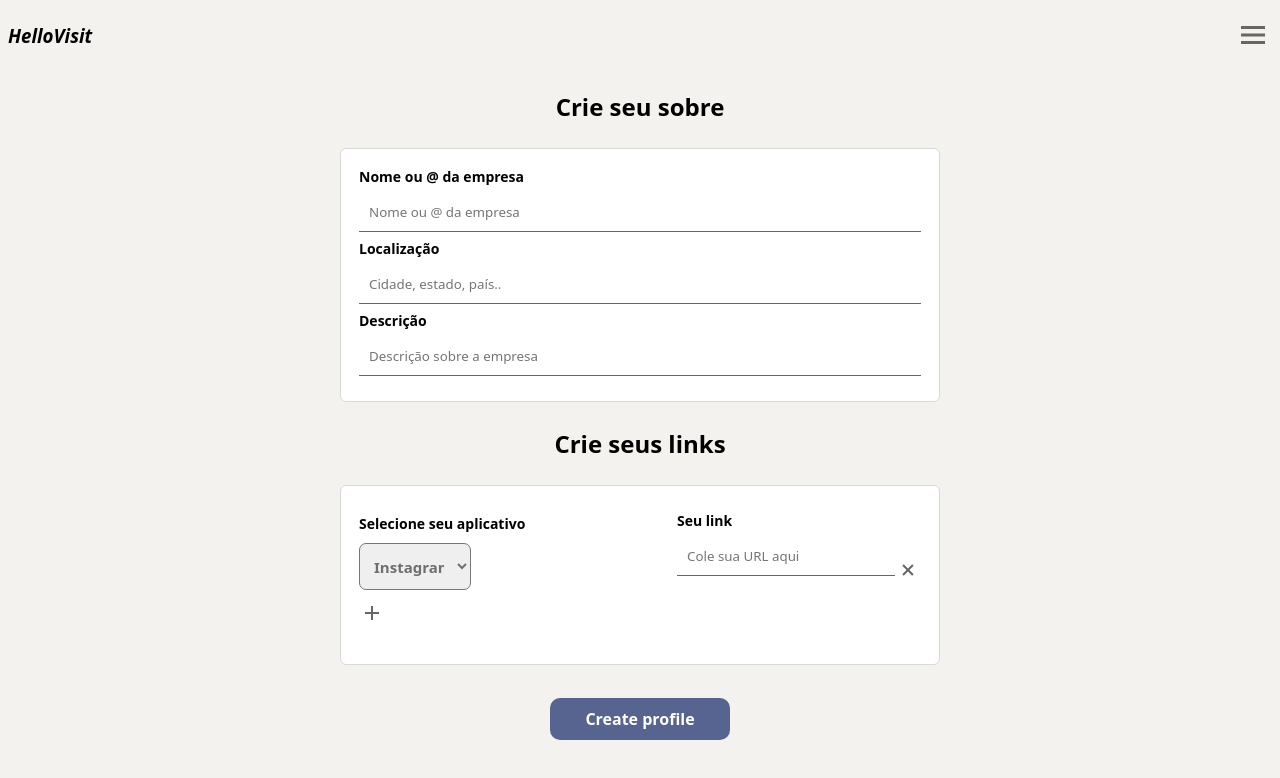
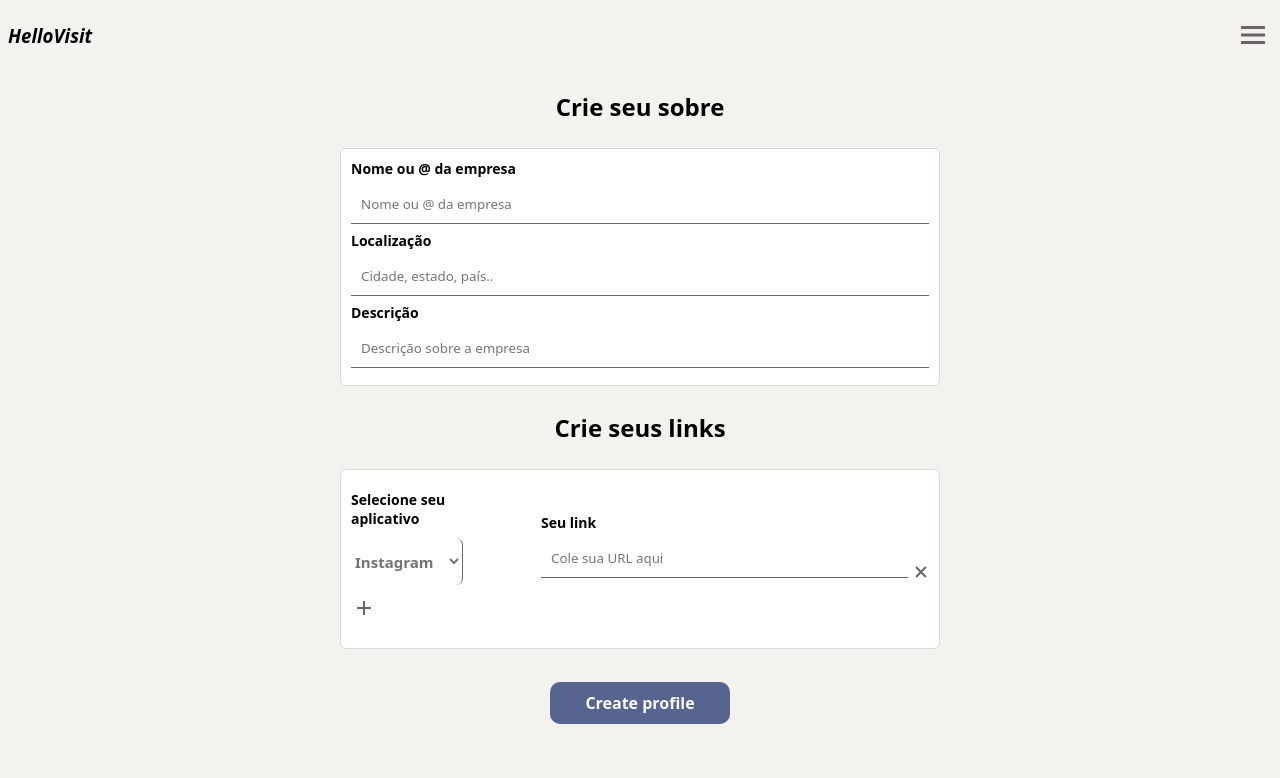
Before and after one commit to Ryanluc7reis/visit-card, a Next.js app: page /createprofile in a window 1280 px wide. Shown: the top 778 px of the page. Built offline with nearby package versions, Linux system fonts and the light colour scheme; no server answers.

Commit message:
Ajustando css em createprofile e editprofile pages

```diff
--- a/src/app/createprofile/page.jsx
+++ b/src/app/createprofile/page.jsx
@@ -29,7 +29,7 @@ const Form = styled.form`
 const BoxContainer = styled.div`
   width: 90%;
   min-height: 180px;
-  padding: 18px;
+  padding: 10px;
   background: ${(props) =>
     props.isDark
       ? props.theme.backgroundContentDark
@@ -44,11 +44,23 @@ const BoxContainer = styled.div`
 `;
 const InputAlt = styled(Input)`
   background: transparent;
+  width: 100%;
   border: none;
   border-bottom: 1px solid
     ${(props) => (props.isDark ? props.theme.textDark : "#696565")};
   color: ${(props) =>
     props.isDark ? props.theme.textDark : props.theme.textLight};
+`;
+const InputLink = styled(InputAlt)`
+  @media (min-width: 425px) {
+    width: 200px;
+  }
+  @media (min-width: 570px) {
+    width: 347px;
+  }
+  @media (min-width: 768px) {
+    width: 367px;
+  }
 `;
 
 const TitleSection = styled.h2`
@@ -57,11 +69,15 @@ const TitleSection = styled.h2`
 `;
 const LinkItem = styled.div`
   display: flex;
-  align-items: end;
+  width: 100%;
   margin-bottom: 10px;
-  @media (min-width: 428px) {
-    align-items: center;
-    justify-content: space-between;
+  gap: 15px;
+  @media (min-width: 425px) {
+    gap: 25px;
+  }
+
+  @media (min-width: 768px) {
+    gap: 78px;
   }
 `;
 
@@ -244,8 +260,10 @@ export default function CreateProfilePage() {
                 value={link.app}
                 required
               />
-              <div style={{ display: "flex", alignItems: "end" }}>
-                <InputAlt
+              <div
+                style={{ display: "flex", alignItems: "end", width: "100%" }}
+              >
+                <InputLink
                   label="Seu link"
                   placeholder="Cole sua URL aqui"
                   isDark={DarkCondition}
@@ -261,7 +279,7 @@ export default function CreateProfilePage() {
                   imageDark="xDark.png"
                   image="xLight.png"
                   alt=""
-                  onClick={() => handleRemoveLink(link.id)}
+                  onClick={handleRemoveLink}
                 />
               </div>
             </LinkItem>
--- a/src/components/form/Selecter.jsx
+++ b/src/components/form/Selecter.jsx
@@ -6,12 +6,17 @@ const StyledContainer = styled.div`
   flex-direction: column;
 `;
 const StyledSelect = styled.select`
-  padding: 10px;
   width: 112px;
   height: 47px;
   color: #474747c2;
   font-weight: 600;
   border-radius: 7px;
+  background: transparent;
+  border: none;
+  border-right: 1px solid
+    ${(props) => (props.isDark ? props.theme.textDark : "#696565")};
+  color: ${(props) =>
+    props.isDark ? props.theme.textDark : props.theme.textLight};
   font-size: 15px;
   :focus {
     outline: none;
@@ -25,6 +30,14 @@ const StyledLabel = styled.p`
   color: ${(props) =>
     props.isDark ? props.theme.textDark : props.theme.textLight};
 `;
+const StyledOption = styled.option`
+  color: ${(props) =>
+    props.isDark ? props.theme.textDark : props.theme.textLight};
+  background: ${(props) =>
+    props.isDark
+      ? props.theme.backgroundContentDark
+      : props.theme.backgroundContentLight};
+`;
 
 export const Selecter = ({ label, ...props }) => {
   const { theme } = useTheme();
@@ -32,12 +45,22 @@ export const Selecter = ({ label, ...props }) => {
   return (
     <StyledContainer {...props}>
       <StyledLabel isDark={DarkCondition}>{label}</StyledLabel>
-      <StyledSelect {...props}>
-        <option value="Instagram">Instagram</option>
-        <option value="Whatsapp">Whatsapp</option>
-        <option value="Facebook">Facebook</option>
-        <option value="Telegram">Telegram</option>
-        <option value="Linkedin">Linkedin</option>
+      <StyledSelect isDark={DarkCondition} {...props}>
+        <StyledOption isDark={DarkCondition} value="Instagram">
+          Instagram
+        </StyledOption>
+        <StyledOption isDark={DarkCondition} value="Whatsapp">
+          Whatsapp
+        </StyledOption>
+        <StyledOption isDark={DarkCondition} value="Facebook">
+          Facebook
+        </StyledOption>
+        <StyledOption isDark={DarkCondition} value="Telegram">
+          Telegram
+        </StyledOption>
+        <StyledOption isDark={DarkCondition} value="Linkedin">
+          Linkedin
+        </StyledOption>
       </StyledSelect>
     </StyledContainer>
   );
```
Also changed, not shown: src/components/links/EditLink.jsx (+23 -6 lines).
